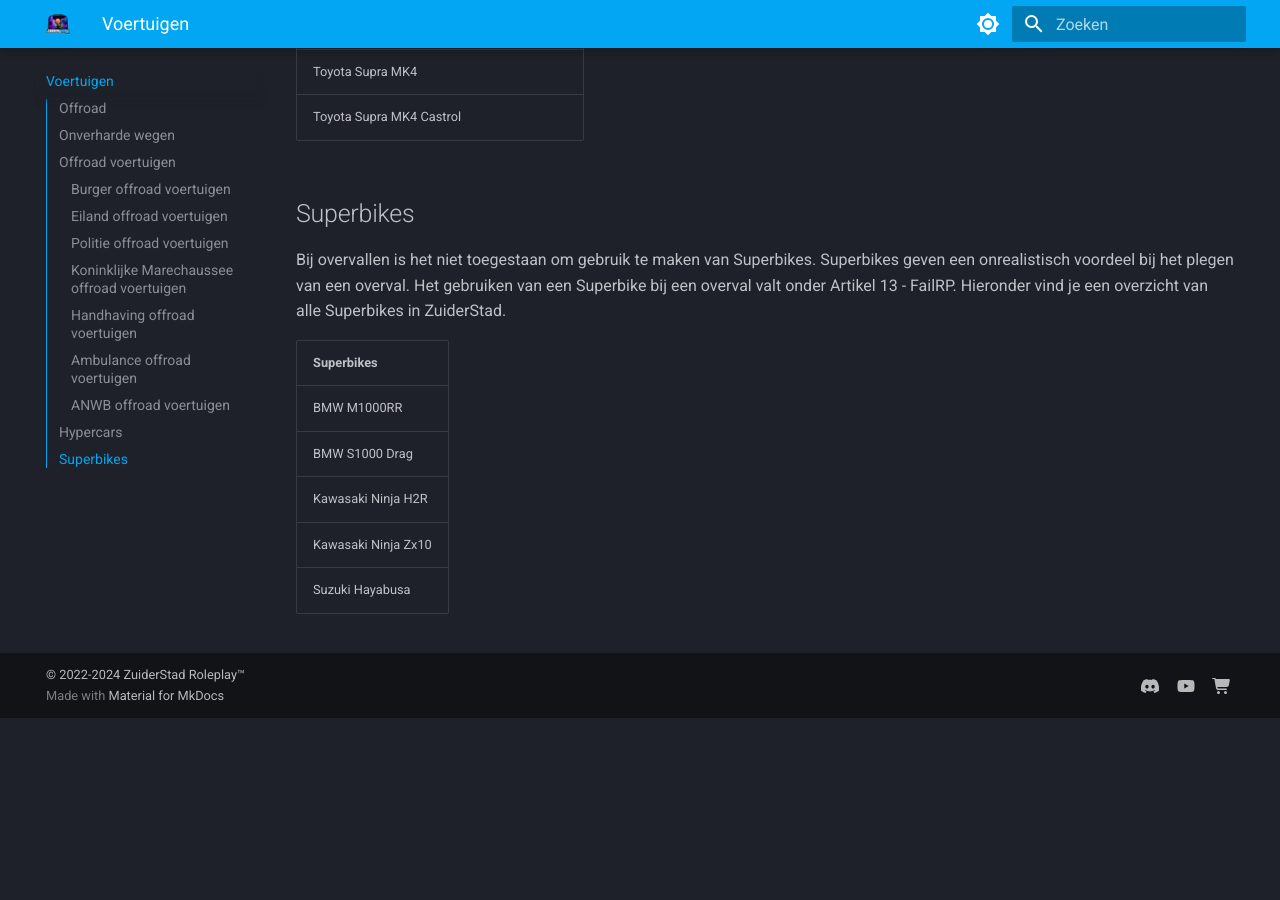
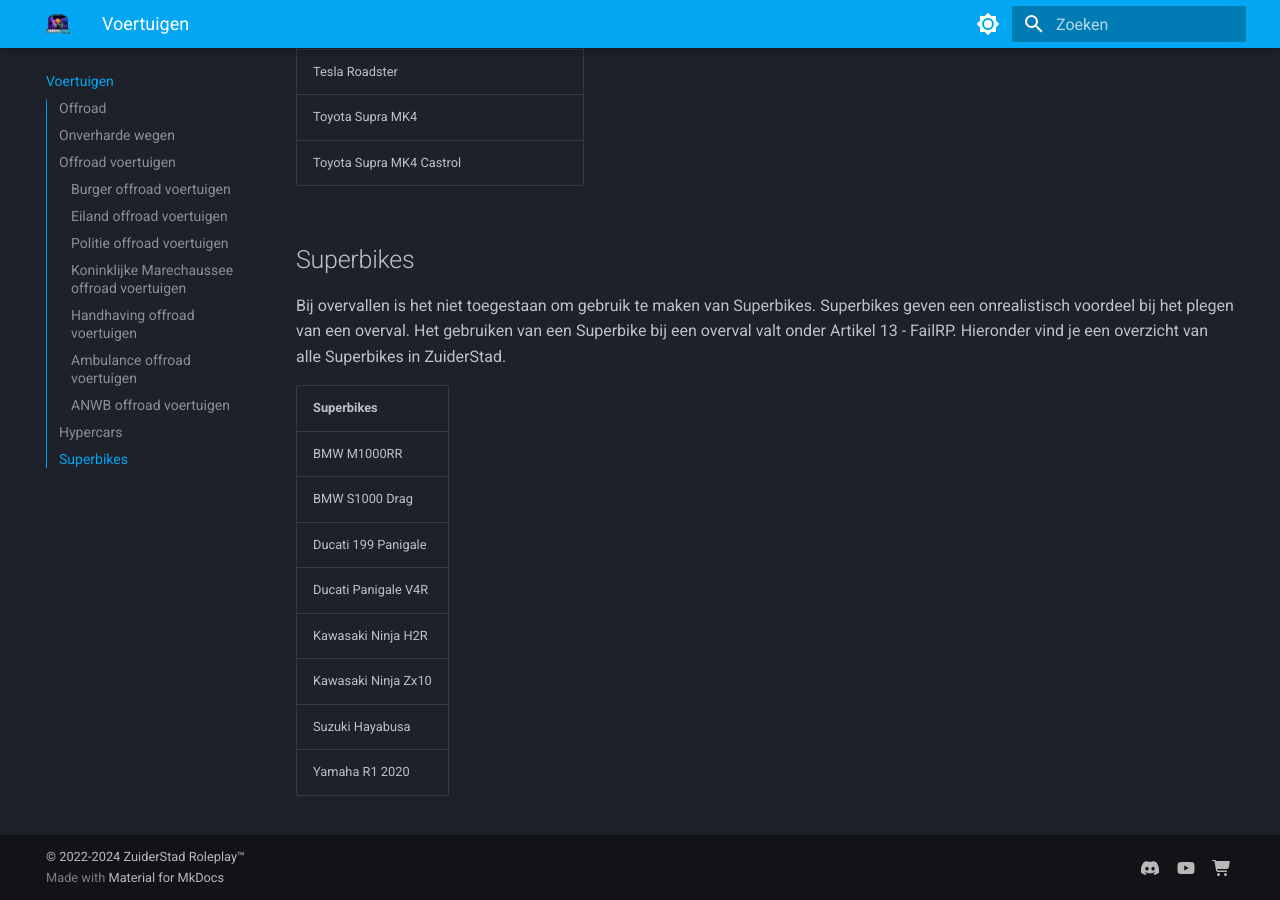
Before and after one commit to ZuiderStad-RP/regels, an MkDocs documentation site: the page built from docs/voertuigen.md, in a window 1280 px wide and 900 px high, scrolled down 10531 px. Built offline with MkDocs 1.6.1 and Material for MkDocs 9.7.7, drawn with Linux system fonts in a browser that asks for light colours; before the commit the page ends 11249 px from its top, so only the background shows below that.

Commit message:
Update voertuigen.md

```diff
--- a/docs/voertuigen.md
+++ b/docs/voertuigen.md
@@ -248,7 +249,10 @@
 <thead><th>Superbikes</th></tr></thead><tbody>
  <tr><td>BMW M1000RR</td></tr>
  <tr><td>BMW S1000 Drag</td></tr>
+ <tr><td>Ducati 199 Panigale</td></tr>
+ <tr><td>Ducati Panigale V4R</td></tr>
  <tr><td>Kawasaki Ninja H2R</td></tr>
  <tr><td>Kawasaki Ninja Zx10</td></tr>
  <tr><td>Suzuki Hayabusa</td></tr>
+ <tr><td>Yamaha R1 2020</td></tr>
 </tbody></table>
```
Also changed, not shown: other parts of docs/voertuigen.md (+1 -0 lines).
